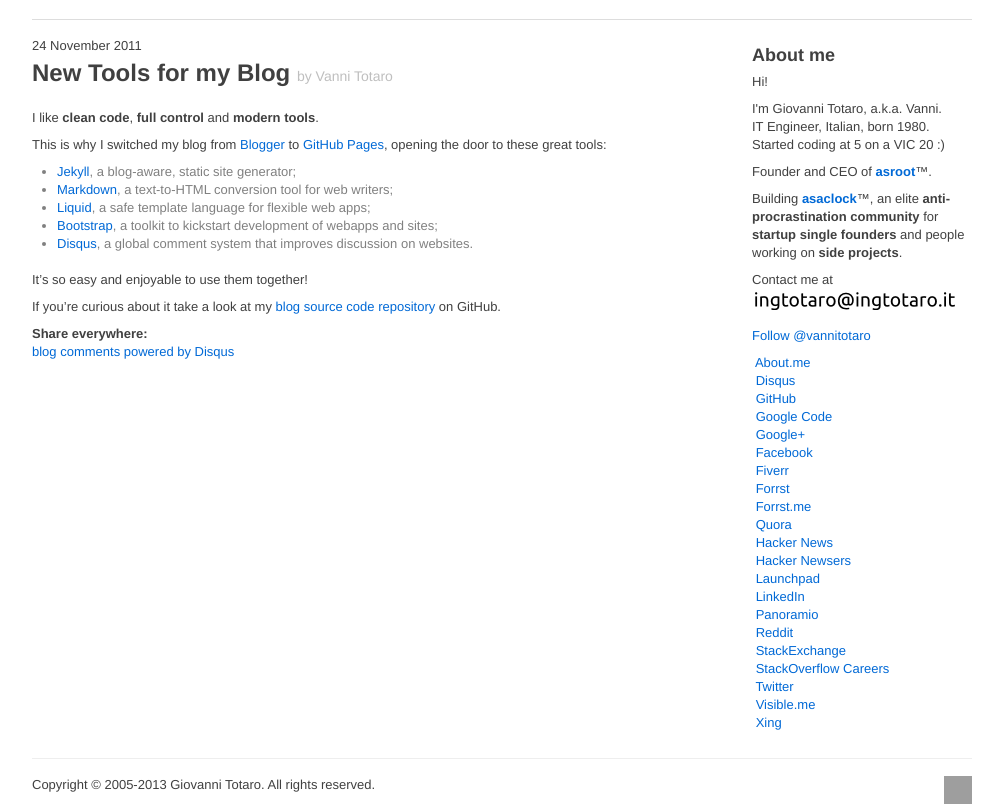
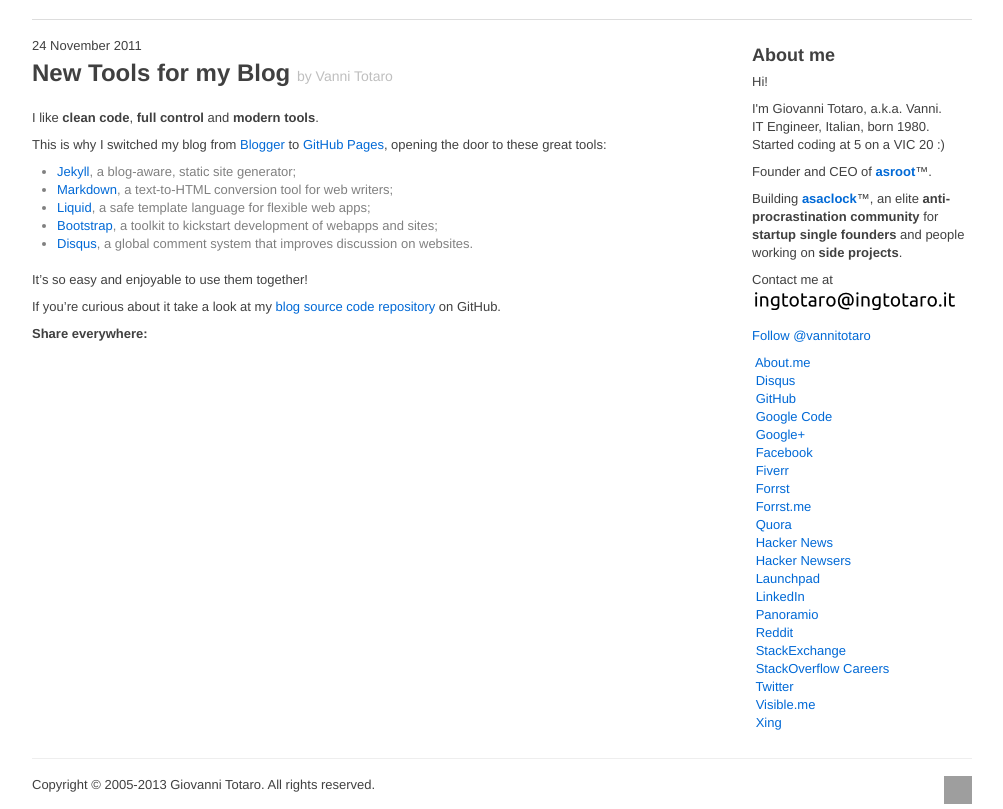
Before and after one commit to vannitotaro/vannitotaro.github.com, a Jekyll site: the page built from _posts/2011-11-24-new-tools-for-my-blog.md, in a window 1280 px wide and 1007 px high, cut to the strip 198-1007 px from the top of the window. Shown: the whole strip, without its empty margins (138-1141 px from the left). Built offline with Jekyll 4.4.1, drawn with Linux system fonts in a browser that asks for light colours; Markdown is read by kramdown in place of the engine named in the settings; comment, search, counter and statistics services are not loaded; some of the changed lines change nothing that is shown; grey boxes are pictures that could not be loaded.

Commit message:
Update Disqus script

```diff
--- /dev/null
+++ b/_includes/disqus.html
@@ -0,0 +1,11 @@
+<div id="disqus_thread"></div>
+
+<script>
+  var disqus_shortname = 'ingtotaro',
+      disqus_identifier = '{{ page.url }}';
+  (function() {
+    var dsq = document.createElement('script'); dsq.async = true;
+    dsq.src = '//' + disqus_shortname + '.disqus.com/embed.js';
+    (document.getElementsByTagName('head')[0] || document.getElementsByTagName('body')[0]).appendChild(dsq);
+  })();
+</script>
--- a/_layouts/post.html
+++ b/_layouts/post.html
@@ -11,20 +11,4 @@
 
 {% include addthis.html %}
 
-<div id="disqus_thread"></div>
-
-<script type="text/javascript">
-  var disqus_shortname = 'ingtotaro',
-      disqus_identifier = '{{ page.url }}';
-  (function() {
-    var dsq = document.createElement('script'); dsq.type = 'text/javascript'; dsq.async = true;
-    dsq.src = 'http://' + disqus_shortname + '.disqus.com/embed.js';
-    (document.getElementsByTagName('head')[0] || document.getElementsByTagName('body')[0]).appendChild(dsq);
-  })();
-</script>
-
-<noscript>
-  Please enable JavaScript to view the <a href="http://disqus.com/?ref_noscript">comments powered by Disqus.</a>
-</noscript>
-
-<a href="http://disqus.com" class="dsq-brlink">blog comments powered by <span class="logo-disqus">Disqus</span></a>
+{% include disqus.html %}
```
